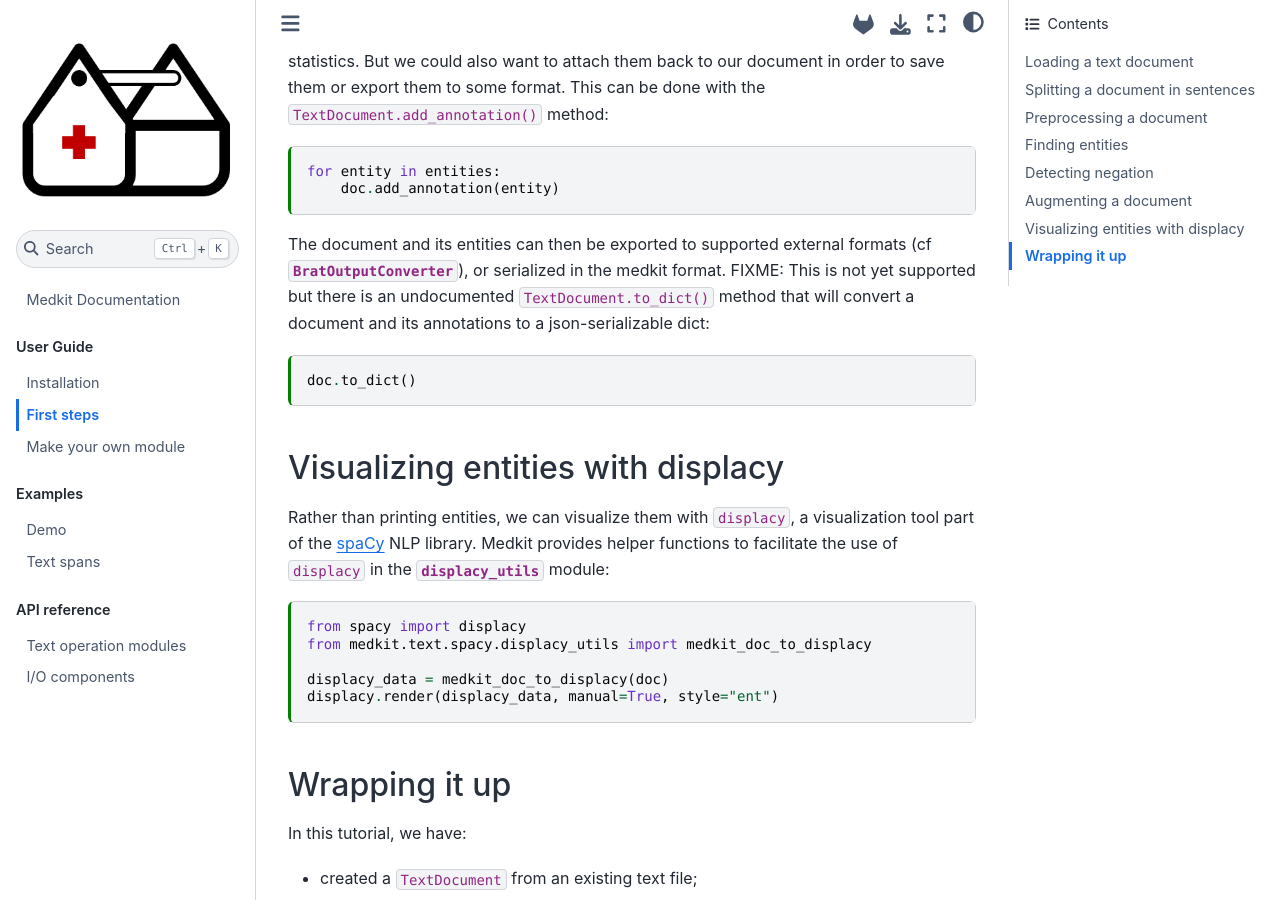
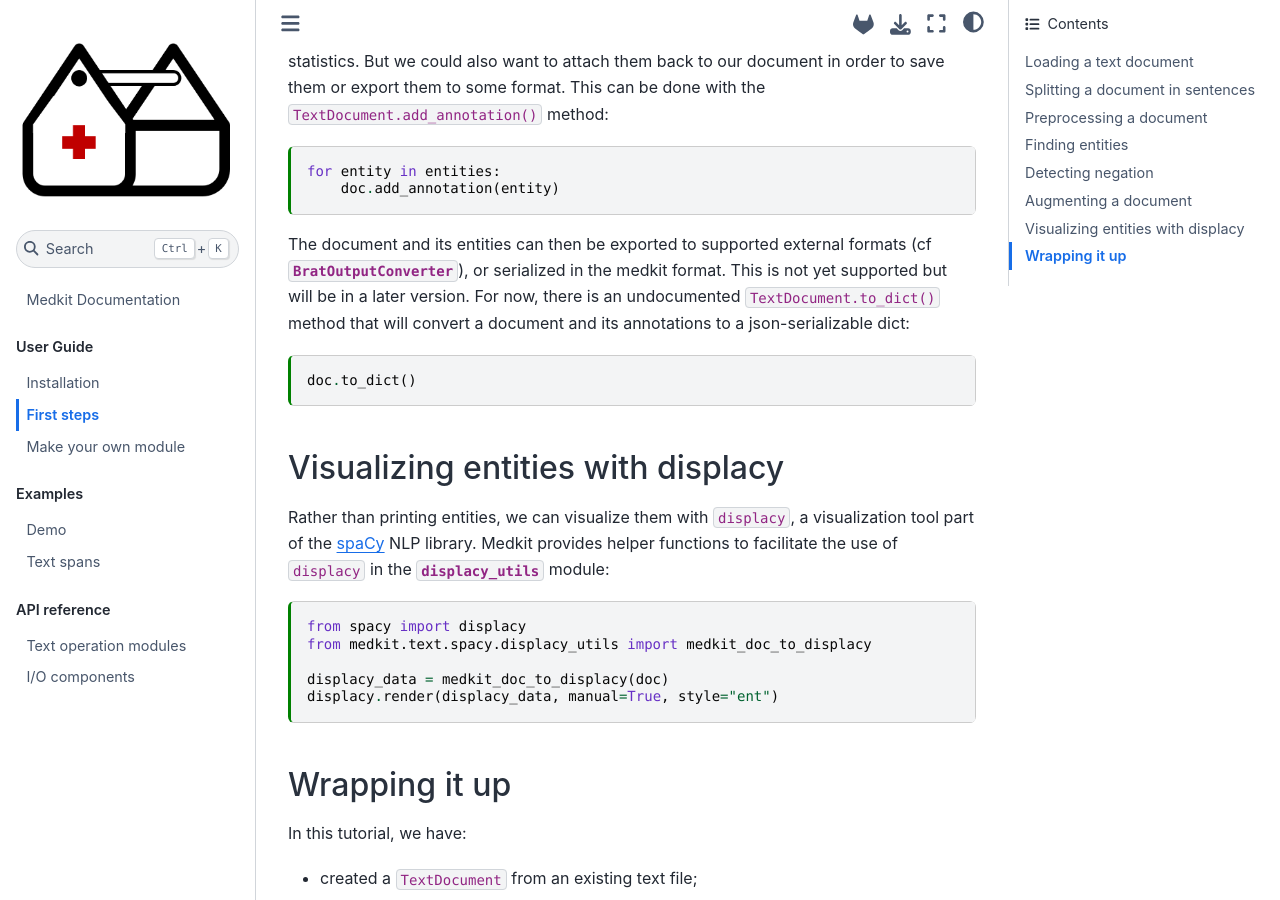
Before and after one commit to TeamHeka/medkit, a Jupyter Book: the page built from docs/user_guide/first_steps.md, in a window 1280 px wide and 900 px high, scrolled down 5804 px. Built offline with Jupyter Book 1.0.4 settings and Sphinx 7.4.7 and the Sphinx Book theme 1.1.4, drawn with Linux system fonts in a browser that asks for light colours; pages that are not in the unit, such as notebooks, are missing from menus.

Commit message:
In first steps tutorial, reword paragraph about document serialization

````diff
--- a/docs/user_guide/first_steps.md
+++ b/docs/user_guide/first_steps.md
@@ -291,9 +291,9 @@ for entity in entities:
 
 The document and its entities can then be exported to supported external formats
 (cf {class}`~medkit.io.brat.BratOutputConverter`), or serialized in the medkit
-format. FIXME: This is not yet supported but there is an undocumented
-`TextDocument.to_dict()` method that will convert a document and its annotations
-to a json-serializable dict:
+format. This is not yet supported but will be in a later version. For now, there
+is an undocumented `TextDocument.to_dict()` method that will convert a document
+and its annotations to a json-serializable dict:
 
 ```{code-cell} ipython3
 :tags: [scroll-output]
````
